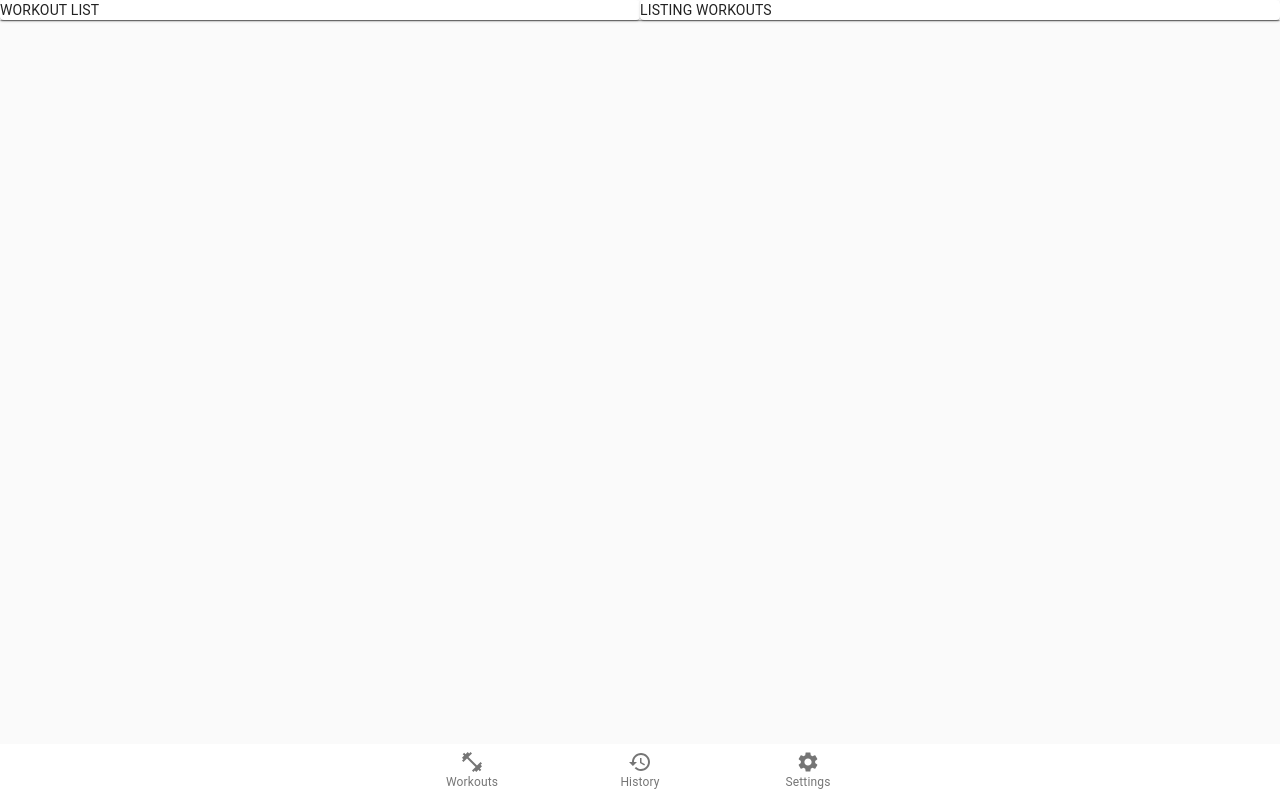
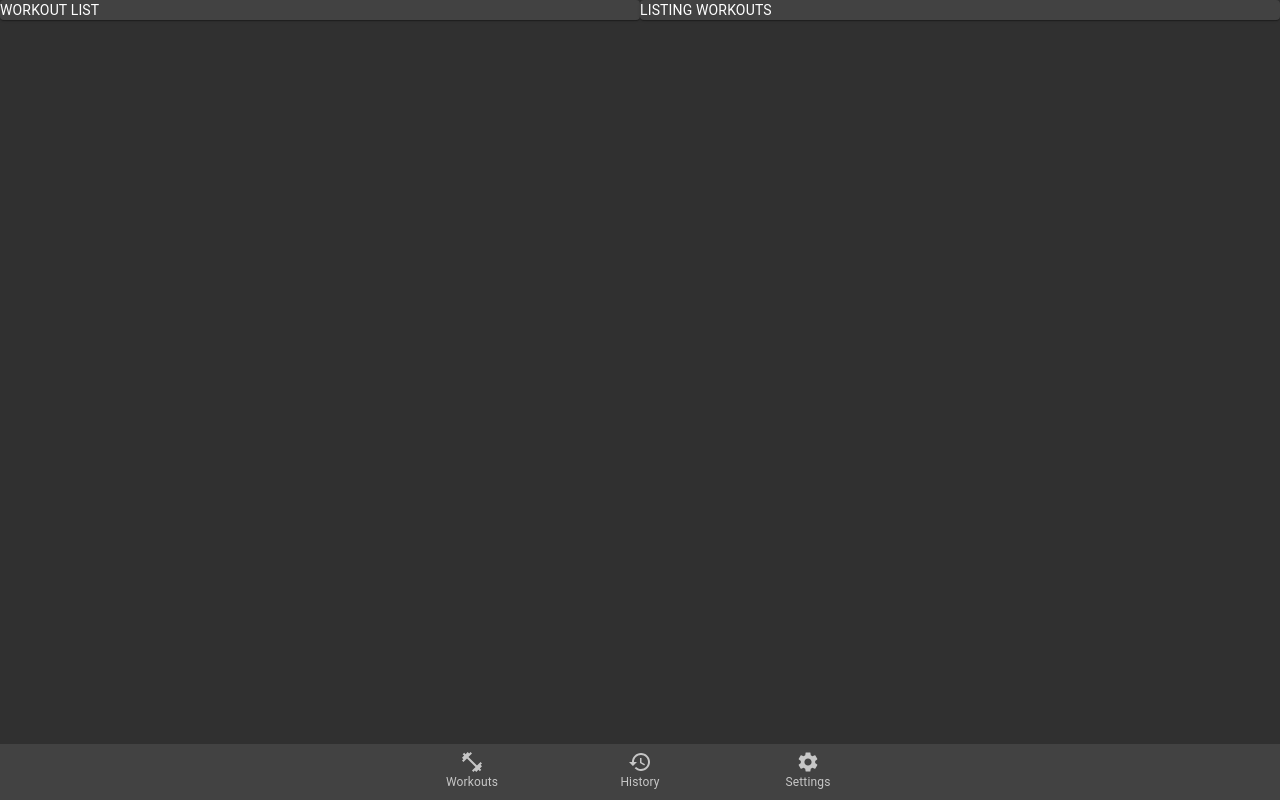
Before and after one commit to jefffm/gymbo, a React (Create React App) app: page /#/workouts in a window 1280 px wide. Built offline with nearby package versions, Linux system fonts and the light colour scheme.

Commit message:
dark theme

```diff
--- a/src/App.tsx
+++ b/src/App.tsx
@@ -8,17 +8,23 @@ import Workout from './containers/ActiveWorkout';
 import { WorkoutList } from './containers/WorkoutList';
 import { History } from './containers/History';
 import BottomNav from './components/BottomNav';
-import { Container, Grid, Paper } from '@material-ui/core';
+import { MuiThemeProvider, createMuiTheme } from '@material-ui/core/styles';
 
+
+const theme = createMuiTheme({
+  palette: {
+    type: 'dark',
+  },
+});
 
 const App: React.FC = () => {
   return (
     <div className="App">
-      <CssBaseline />
+      <MuiThemeProvider theme={theme}>
 
-      <HashRouter>
-        <Paper square>
+        <CssBaseline />
 
+        <HashRouter>
           <Switch>
             <Route path="/workouts" component={WorkoutList} />
             <Route path="/history" component={History} />
@@ -33,11 +39,10 @@ const App: React.FC = () => {
             </Route>
 
           </Switch>
-        </Paper>
 
-
-        <BottomNav />
-      </HashRouter>
+          <BottomNav />
+        </HashRouter>
+      </MuiThemeProvider>
 
     </div >
   );
```
